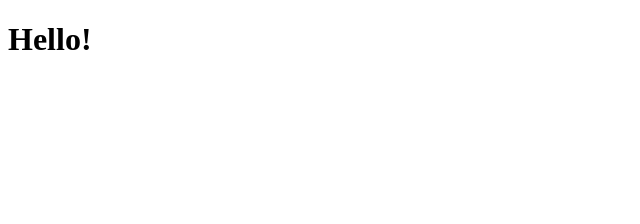
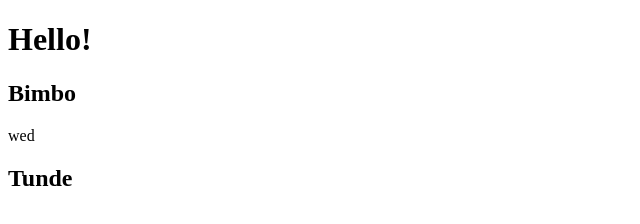
Before and after one commit to imoleayomi19/emmy, a plain HTML site: page index.html in a window 1280 px wide. Shown: the whole page, without its empty margins (0-640 px from the left). Drawn offline with Linux system fonts and the light colour scheme.

Commit message:
add bimbo wed tunde to text

```diff
--- a/index.html
+++ b/index.html
@@ -8,5 +8,6 @@
 </head>
 <body>
     <h1>Hello!</h1>
+    <h2>Bimbo</h2> <p>wed</p> <h2>Tunde</h2>
 </body>
 </html>
```
